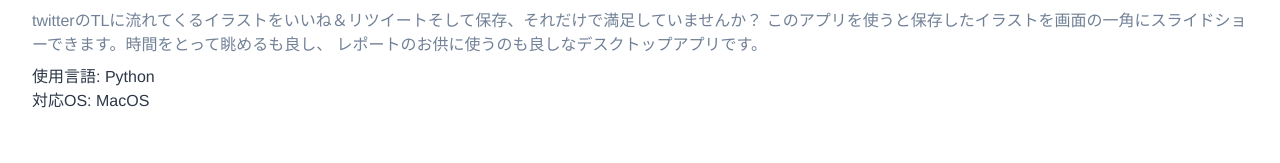
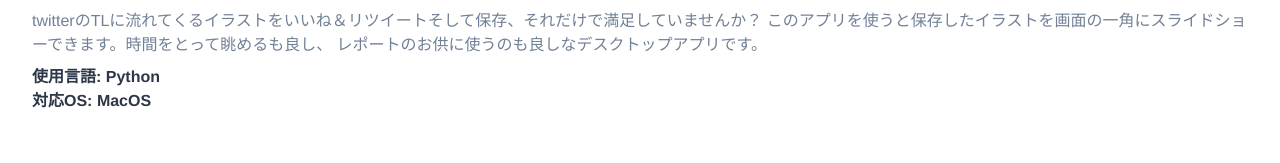
Before and after one commit to annin401/portfolio, a website: page index.html in a window 1280 px wide. Shown: the part 1083-1246 px from the top of the page. Drawn offline with Linux system fonts and the light colour scheme.

```diff
--- a/index.html
+++ b/index.html
@@ -85,7 +85,7 @@
               このアプリを使うと保存したイラストを画面の一角にスライドショーできます。時間をとって眺めるも良し、
               レポートのお供に使うのも良しなデスクトップアプリです。
             </p>
-            <p class="text-gray-800">
+            <p class="text-gray-800 font-semibold">
               使用言語: Python
               <br />
               対応OS: MacOS
```
